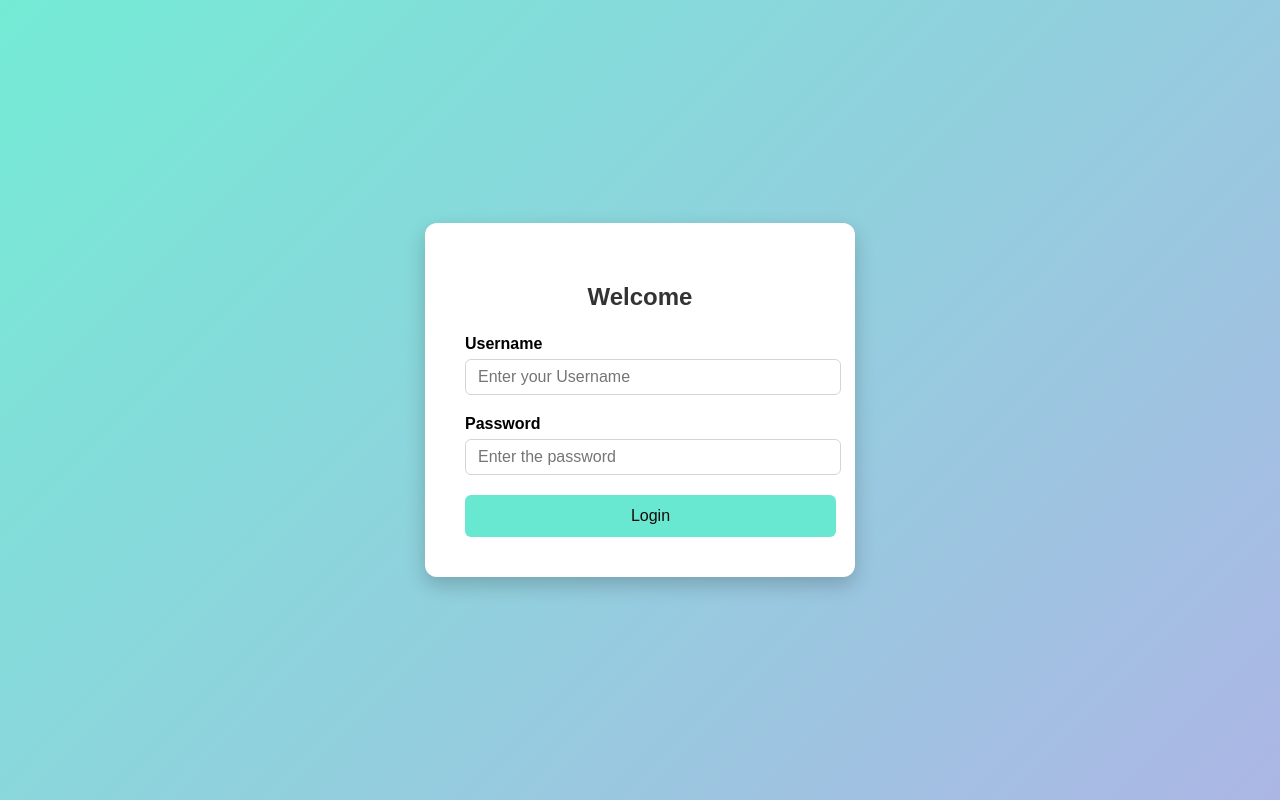
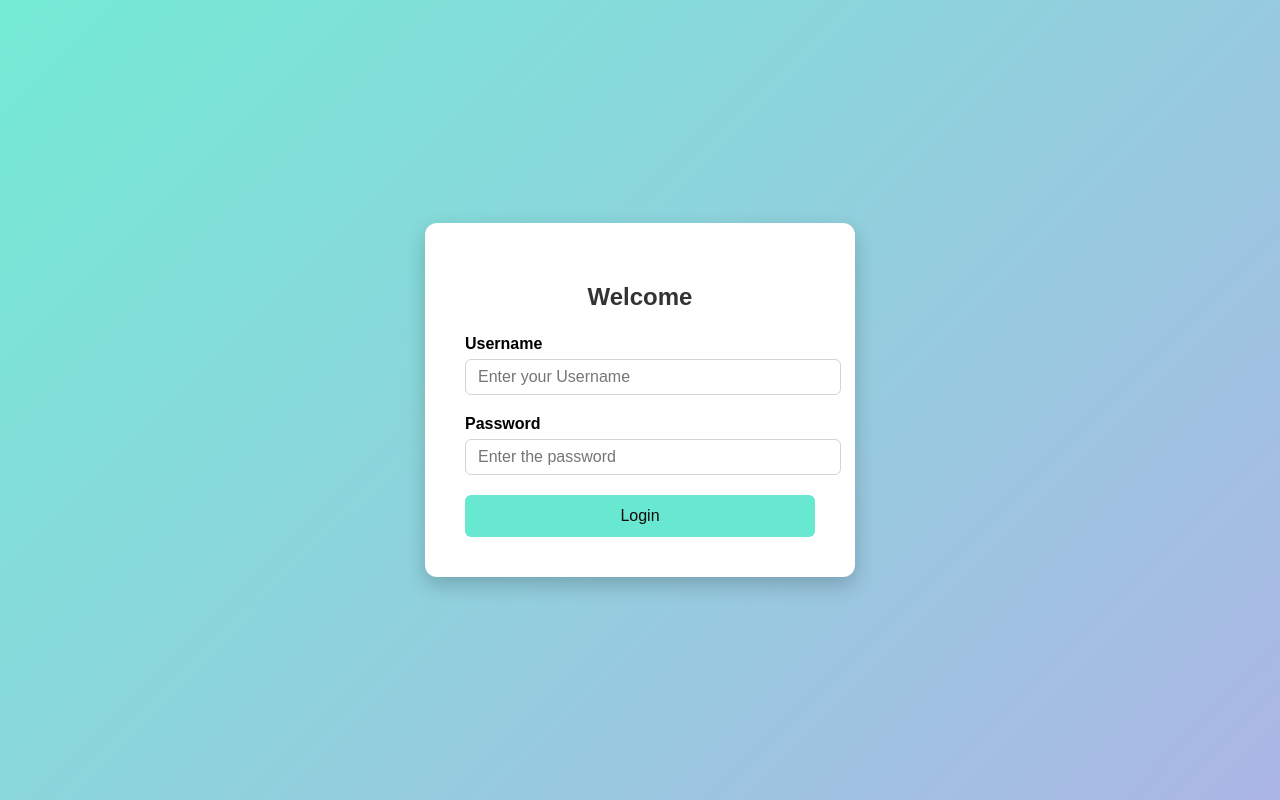
Before and after one commit to ramya-vbr/MicroVision, a React (Create React App) app: page / in a window 1280 px wide. Built offline with nearby package versions, Linux system fonts and the light colour scheme.

Commit message:
Update button

```diff
--- a/src/components/Button/button.css
+++ b/src/components/Button/button.css
@@ -1,5 +1,5 @@
 .login-button {
-    width: 106%;
+    width: 100%;
     padding: 12px;
     background-color: #68e8d0;
     color: #150a0a;
```
